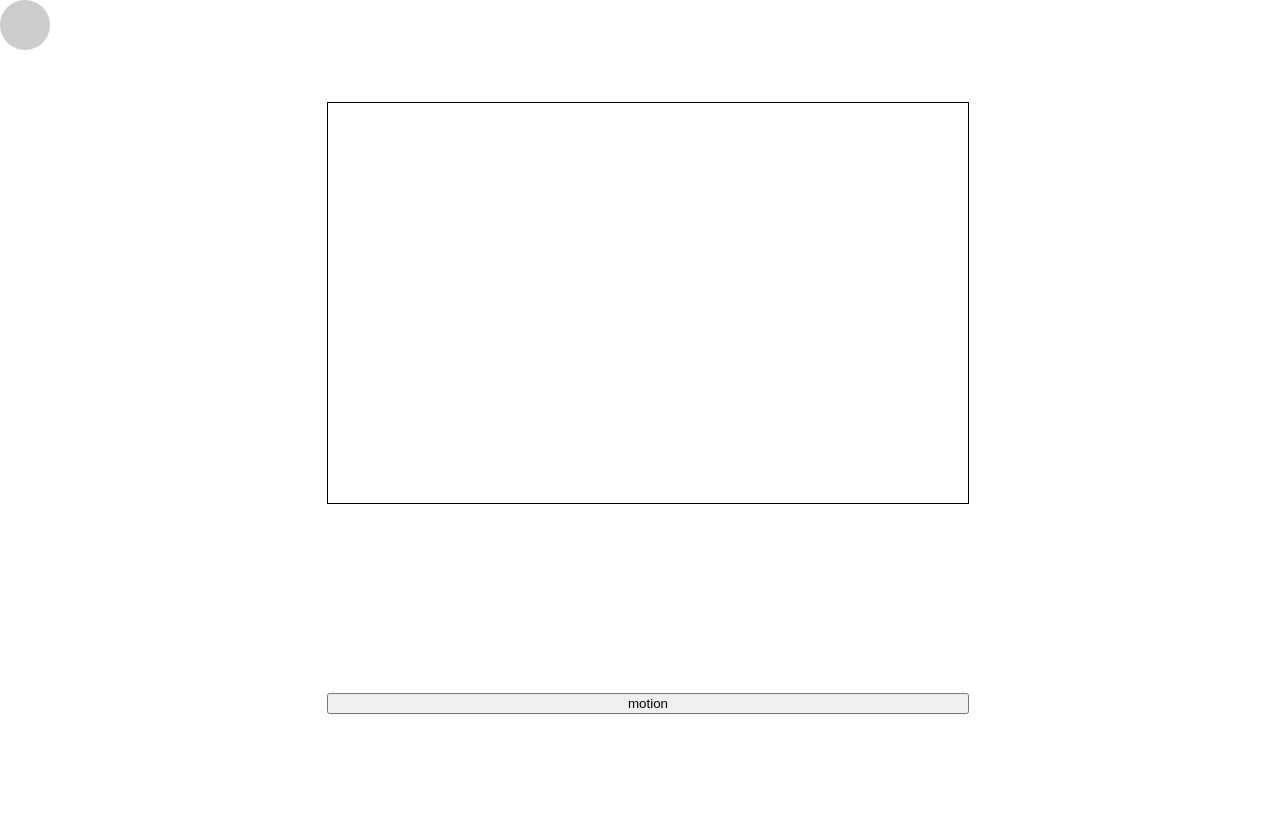
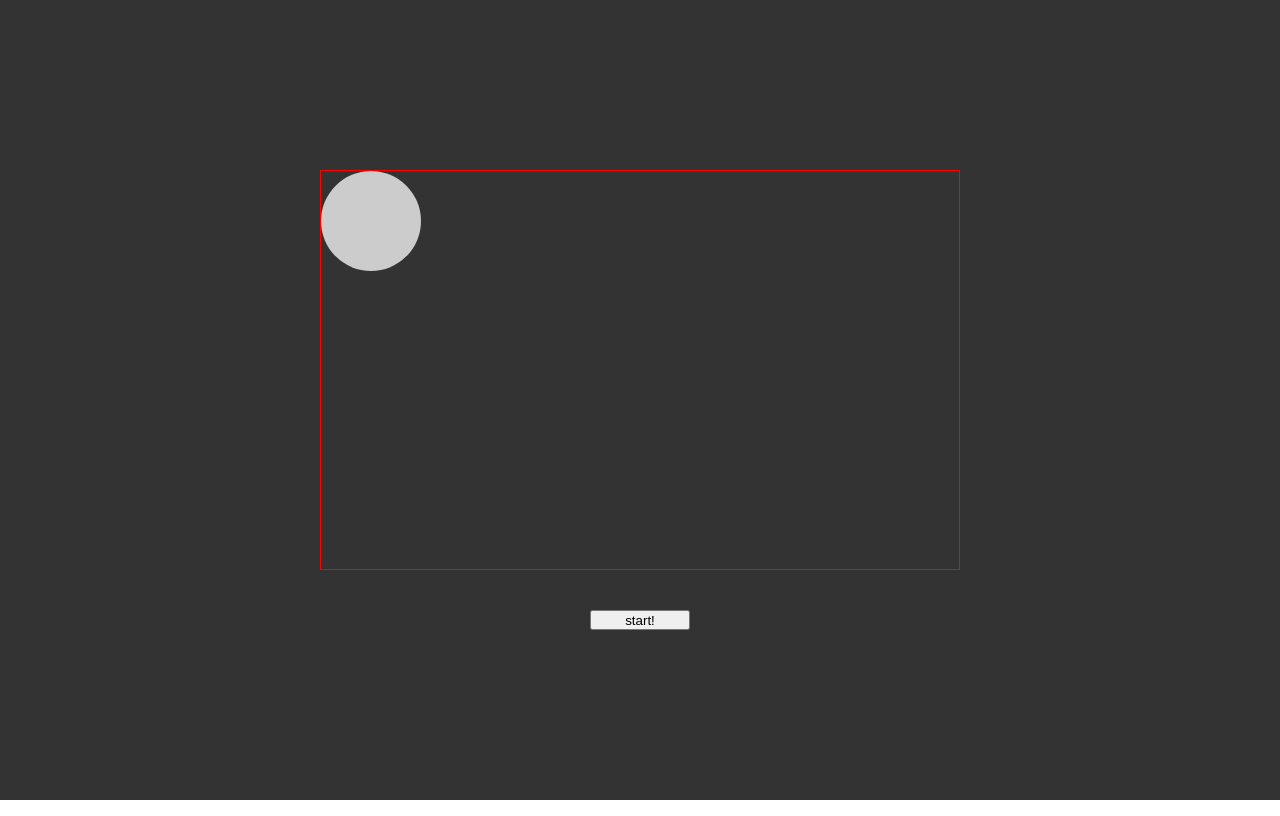
Before and after one commit to e-jieun/til, a plain HTML site: page 0617-js-lecture/0617-asyncawait/0617-1-webmotion-async.html in a window 1280 px wide. Drawn offline with Linux system fonts and the light colour scheme.

Commit message:
web motion async 공부 중

```diff
--- a/0617-js-lecture/0617-asyncawait/0617-1-webmotion-async.html
+++ b/0617-js-lecture/0617-asyncawait/0617-1-webmotion-async.html
@@ -6,56 +6,73 @@
   <meta name="viewport" content="width=device-width, initial-scale=1.0">
   <title>Document</title>
   <style>
-    .border-bk{
-      border: 1px solid #000;
+    *{margin:0; padding: 0;box-sizing: border-box;}
+    #root {
+      width:100vw;
+      height:100vh;
+      background-color: #333;
+
+      display: flex;
+      justify-content: center;
+      align-items: center;
+      flex-direction: column;
     }
-    #root{
-      width: 100vw;
-      height: 100vh;
-      display: grid;
-      align-items: center;
-      justify-content: center;
-    }
-    #wrapper{
+
+    #root > div {
+      border: 1px solid red;
       width: 50vw;
       height: 50vh;
+      position:relative;
     }
-    #ball{
-      width: 50px;
-      height: 50px;
+
+
+    #ball  {
+      width:100px;
+      height: 100px;
       background-color: #ccc;
-      border-radius: 50%;
+      border-radius: 100%;
+
+
     }
+
+    #trigger {
+      width:100px;
+      height:20px;
+      margin-top: 5vh;
+    }
+
+
   </style>
 </head>
-
 <body>
   <div id="root">
     <div id="wrapper">
       <div id="ball"></div>
     </div>
-    <button>motion</button>
+    <button id="trigger"> start! </button>
   </div>
-
   <script>
     const root = document.getElementById('root');
-    console.log(root);
+    const ball = document.getElementById('ball');
+    /*
+      * css style -> javscript style
+      position: absolute;
+      top:0;
+      left:0;
+    */
+    ball.style.position = 'absolute';
+    ball.style.top = '0';
+    ball.style.left = '0';
 
-    const moveCon = document.getElementById('wrapper');
-    console.log(moveCon);
+    const trigger = document.getElementById('trigger');
+    /*
+      <!--
+        ? 간단하게 css 스타일링과 javascript 식별과정을 마친 상태이다.
+        ? 특이한 점은 #ball 요소를 자바스크립트로 제어하고자 하기 때문에 포지션 부분만 따로 자바스크립트에서 진행했다.
+        ? 이유 : 스타일링으로 포지션값을 지정하면 자바스크립트 제어보다 실행 순서 순위가 한참 밀리기 때문에 제어 용이성을 생각한 것
+      -->
 
-    moveCon.classList.add('border-bk');
-
-    const ball = document.getElementById('ball');
-    console.log(ball);
-    // ball 요소를 제어하기 위해서 포지션 부분을 JS에서 제어
-    ball.setAttribute('style', 'position: absolute;');
-    ball.style.top = 0;
-    ball.style.left = 0;
-
-    const click = document.querySelector('button');
-    console.log(click);
-
+    */
   </script>
 </body>
 </html>
```
Also changed, not shown: 0617-js-lecture/0617-asyncawait/0617-2-webmotion-async.html (+107 -29 lines).
